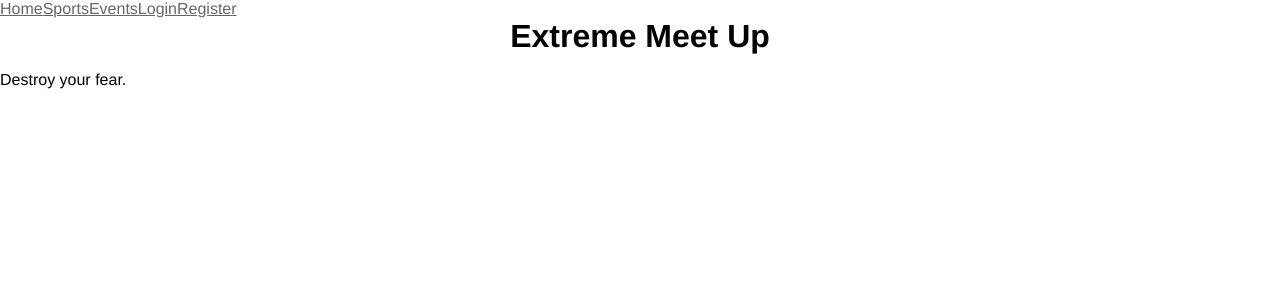
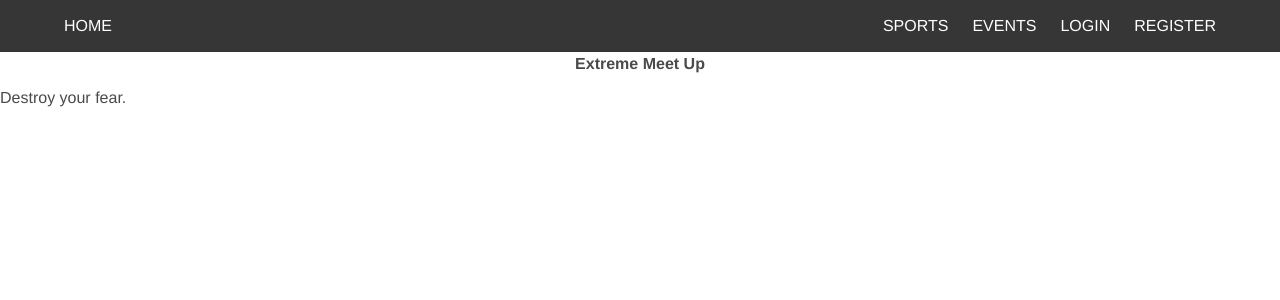
Before and after one commit to CampbellDavid/sei-project-04, a React (Create React App) app in the folder frontend/: page / in a window 1280 px wide. Shown: the top 300 px of the page. Built offline with nearby package versions, Linux system fonts and the light colour scheme.

Commit message:
navbar fix

```diff
--- a/frontend/package.json
+++ b/frontend/package.json
@@ -7,8 +7,10 @@
     "@testing-library/react": "^9.3.2",
     "@testing-library/user-event": "^7.1.2",
     "axios": "^0.19.2",
+    "bulma": "^0.8.0",
     "http-proxy-middleware": "^1.0.0",
     "js-cookie": "^2.2.1",
+    "node-sass": "^4.13.1",
     "react": "^16.13.0",
     "react-credit-cards": "^0.8.0",
     "react-dom": "^16.13.0",
--- a/frontend/src/App.js
+++ b/frontend/src/App.js
@@ -1,5 +1,6 @@
 import React from 'react'
-
+import main from './stylesheets/main.scss'
+import 'bulma'
 import { BrowserRouter, Switch, Route } from 'react-router-dom'
 
 import NavBar from './components/common/NavBar'
--- a/frontend/src/components/common/NavBar.js
+++ b/frontend/src/components/common/NavBar.js
@@ -5,17 +5,23 @@ import Auth from '../../lib/auth'
 
 
 class NavBar extends React.Component {
-  state = { loggedIn: false }
+  state = {
+    loggedIn: false,
+    navOpen: false
+  }
 
 
 
   toggleNavbar = () => {
-    this.setState({ loggedIn: !this.state.loggedIn })
+    this.setState({
+      loggedIn: !this.state.loggedIn,
+      navOpen: !this.state.navOpen
+    })
   }
 
   handleLogout = () => {
     Auth.logout()
-    // notify.show('You\'ve logged out!', 'custom', 3000, { background: 'FFFFF0' })
+    notify.show('You\'ve logged out!', 'custom', 3000, { background: 'FFFFF0' })
     this.props.history.push('/')
   }
 
@@ -36,7 +42,7 @@ class NavBar extends React.Component {
       <nav className="navbar is-dark">
         <div className="container">
           <div className="navbar-brand">
-
+            <Link className="navbar-item" to="/">HOME</Link>
             <a
               className={`navbar-burger ${this.state.navOpen ? 'is-active' : ''}`}
               onClick={this.toggleNavbar}
@@ -45,15 +51,19 @@ class NavBar extends React.Component {
               <span aria-hidden="true"></span>
               <span aria-hidden="true"></span>
             </a>
+          </div>
 
-            <Link className="nav-item" to="/">Home</Link>
-            <Link className="nav-item" to="/sports">Sports</Link>
-            <Link className="nav-item" to="/events">Events</Link>
-            {!Auth.isAuthenticated() && <Link className="nav-item" to="/login">Login</Link>}
-            {!Auth.isAuthenticated() && <Link className="nav-item" to="/register">Register</Link>}
-            {Auth.isAuthenticated() && <Link className="nav-item" to={`/user/${userId}`}>My Account</Link>}
-            {Auth.isAuthenticated() && <Link className="nav-item" to={`/user/${userId}/cart`}>My Shopping Cart</Link>}
-            {Auth.isAuthenticated() && <span onClick={this.handleLogout}><Link className="nav-item" to="/">Logout</Link></span>}
+          <div className={`navbar-menu ${this.state.navOpen ? 'is-active' : ''}`}>
+            <div className="navbar-end">
+              <Link className="navbar-item" to="/sports">SPORTS</Link>
+              <Link className="navbar-item" to="/events">EVENTS</Link>
+              {!Auth.isAuthenticated() && <Link className="navbar-item" to="/login">LOGIN</Link>}
+              {!Auth.isAuthenticated() && <Link className="navbar-item" to="/register">REGISTER</Link>}
+              {Auth.isAuthenticated() && <Link className="navbar-item" to={`/user/${userId}`}>MY ACCOUNT</Link>}
+              {Auth.isAuthenticated() && <Link className="navbar-item" to={`/user/${userId}/cart`}>SHOPPING CART</Link>}
+              {Auth.isAuthenticated() && <Link className="navbar-item" to="/" onClick={this.handleLogout}>LOGOUT</Link>}
+            </div>
+
           </div>
         </div>
       </nav>
```
Also changed, not shown: frontend/src/stylesheets/main.scss (added), 1 other file (tests, documents, lock files or other folders).
